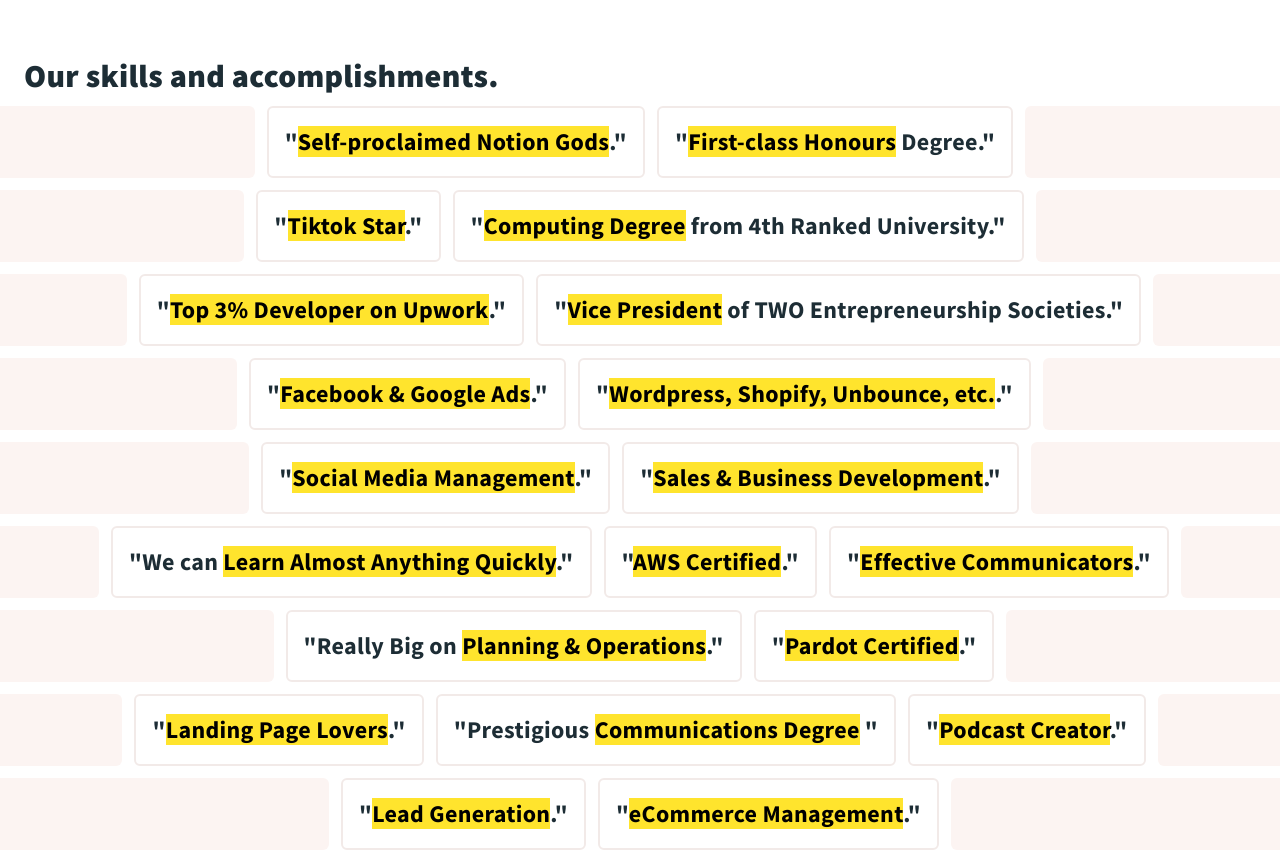
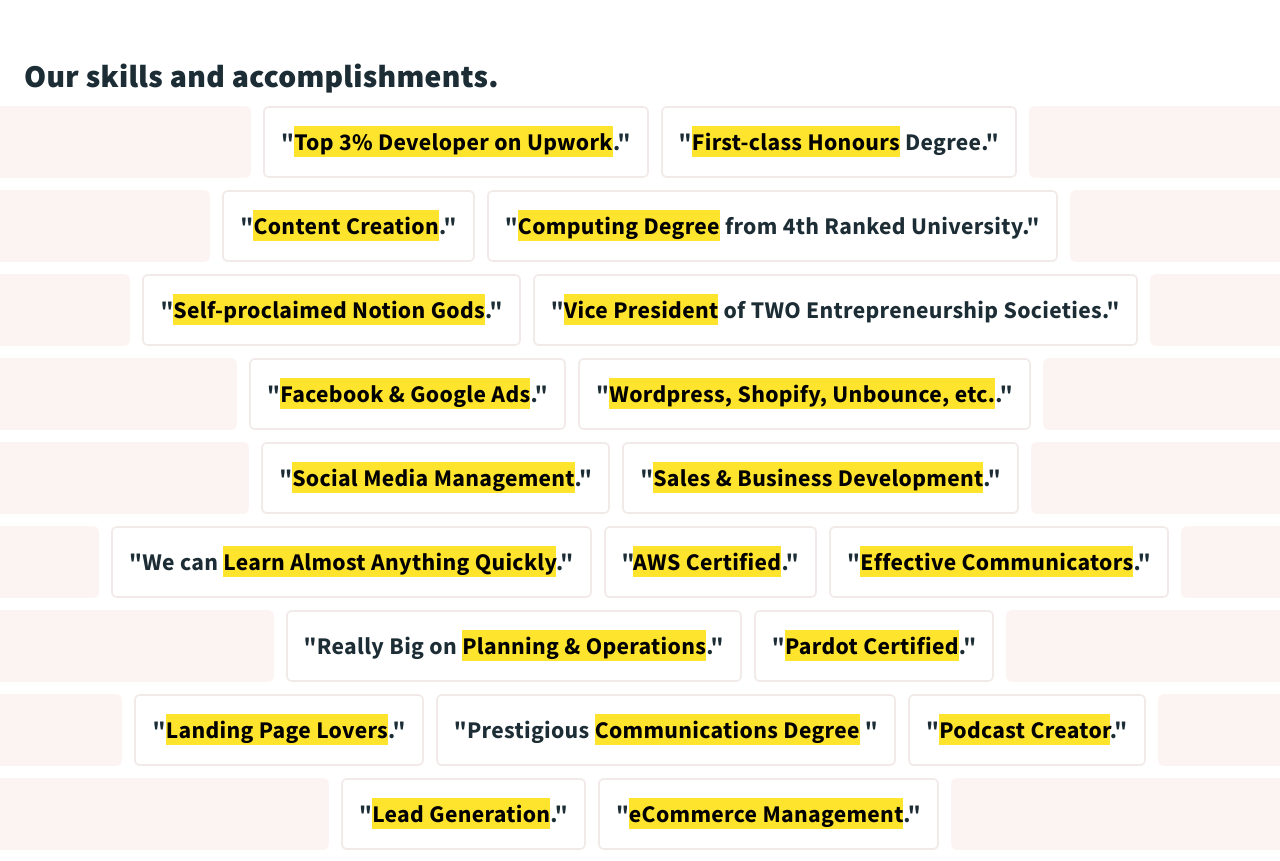
Before and after one commit to seantanyurong/meet-your-donna, a React (Create React App) app: page / in a window 1280 px wide. Shown: the part 1880-2741 px from the top of the page. Built offline with nearby package versions, Linux system fonts and the light colour scheme.

Commit message:
Added redirect link to roadmap

```diff
--- a/src/components/layout/HomePage/SkillGallery.jsx
+++ b/src/components/layout/HomePage/SkillGallery.jsx
@@ -14,7 +14,7 @@
           <p className="shrink-0 border-highlight-darkEggshell shadow-highlight-eggshell border-2 px-3 p-1 md:p-4 rounded-md text-sm md:text-2xl font-bold text-text-main">
             "
             <mark className="bg-highlight-yellow">
-              Self-proclaimed Notion Gods
+              Top 3% Developer on Upwork
             </mark>
             ."
           </p>
@@ -27,7 +27,7 @@
         <div className="flex gap-2 md:gap-3 justify-center mb-2 md:mb-3">
           <div className="w-full shrink bg-highlight-eggshell p-4 rounded-md rounded-l-none"></div>
           <p className="shrink-0 border-highlight-darkEggshell shadow-highlight-eggshell border-2 px-3 p-1 md:p-4 rounded-md text-sm md:text-2xl font-bold text-text-main">
-            "<mark className="bg-highlight-yellow">Tiktok Star</mark>
+            "<mark className="bg-highlight-yellow">Content Creation</mark>
             ."
           </p>
           <p className="shrink-0 border-highlight-darkEggshell shadow-highlight-eggshell border-2 px-3 p-1 md:p-4 rounded-md text-sm md:text-2xl font-bold text-text-main">
@@ -41,7 +41,7 @@
           <p className="shrink-0 border-highlight-darkEggshell shadow-highlight-eggshell border-2 px-3 p-1 md:p-4 rounded-md text-sm md:text-2xl font-bold text-text-main">
             "
             <mark className="bg-highlight-yellow">
-              Top 3% Developer on Upwork
+              Self-proclaimed Notion Gods
             </mark>
             ."
           </p>
```
Also changed, not shown: 1 other file (tests, documents, lock files or other folders).
